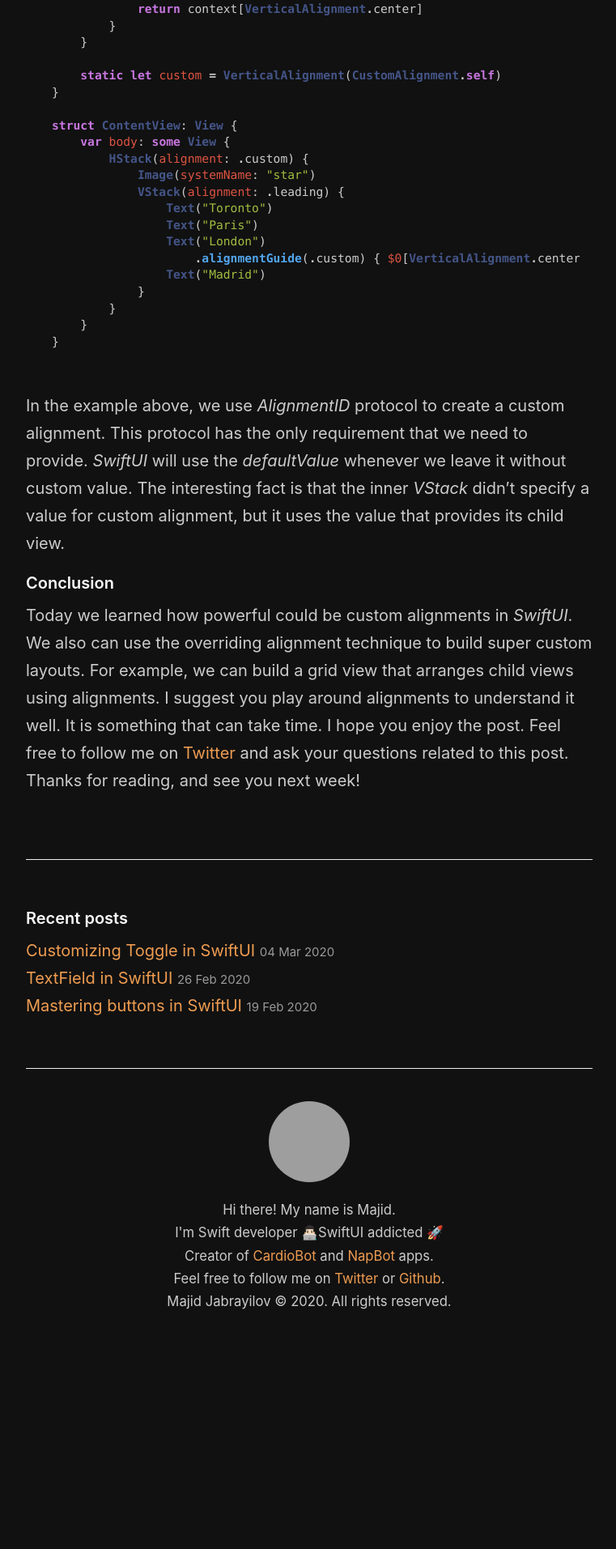
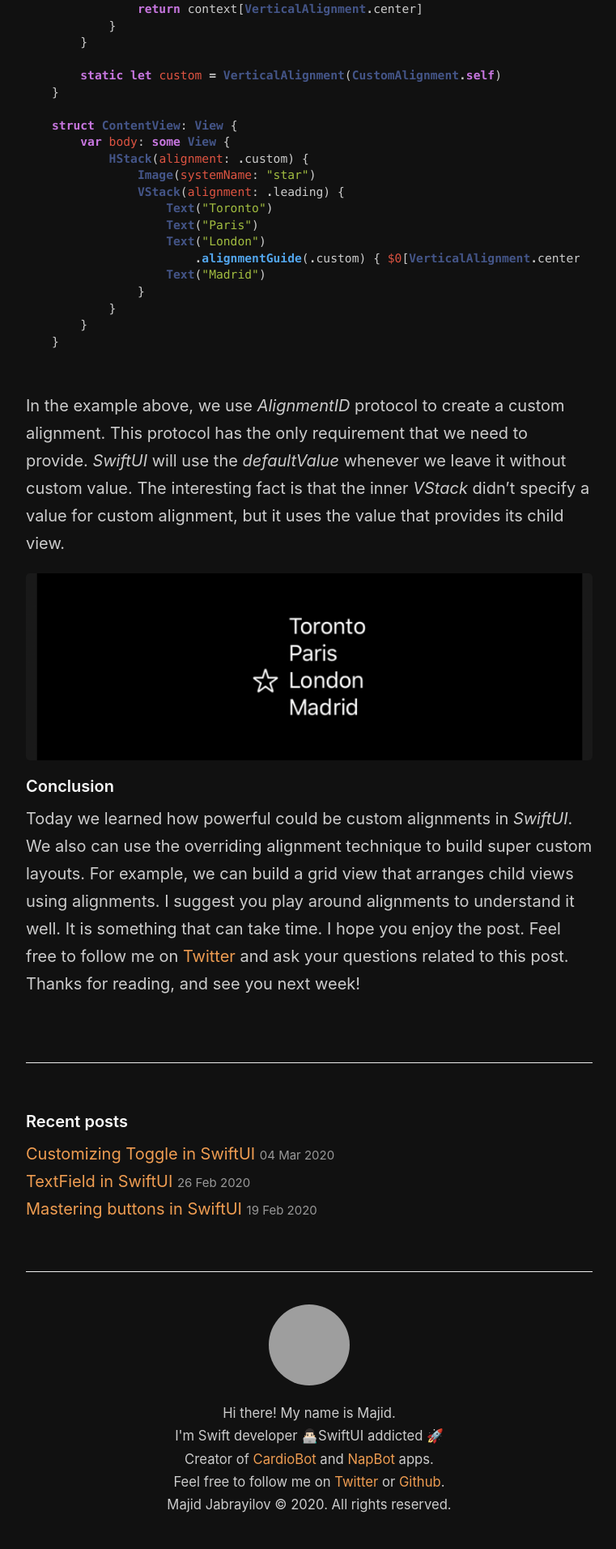
Before and after one commit to mecid/mecid.github.io, a Jekyll site: the page built from _posts/2020-03-11-alignment-guides-in-swiftui.md, in a window 1280 px wide. Shown: the part 2802-4715 px from the top of the page at 81% size, without its empty margins (258-1019 px from the left). Built offline with Jekyll 4.4.1, drawn with Linux system fonts in a browser that asks for light colours; before the commit the page ends 4464 px from its top, so only the background shows below that; grey boxes are pictures that could not be loaded.

Commit message:
Update 2020-03-11-alignment-guides-in-swiftui.md

```diff
--- a/_posts/2020-03-11-alignment-guides-in-swiftui.md
+++ b/_posts/2020-03-11-alignment-guides-in-swiftui.md
@@ -90,5 +90,7 @@ struct ContentView: View {
 
 In the example above, we use *AlignmentID* protocol to create a custom alignment. This protocol has the only requirement that we need to provide. *SwiftUI* will use the *defaultValue* whenever we leave it without custom value. The interesting fact is that the inner *VStack* didn't specify a value for custom alignment, but it uses the value that provides its child view.
 
+![align](/public/align.png)
+
 #### Conclusion
 Today we learned how powerful could be custom alignments in *SwiftUI*. We also can use the overriding alignment technique to build super custom layouts. For example, we can build a grid view that arranges child views using alignments. I suggest you play around alignments to understand it well. It is something that can take time. I hope you enjoy the post. Feel free to follow me on [Twitter](https://twitter.com/mecid) and ask your questions related to this post. Thanks for reading, and see you next week!
```
